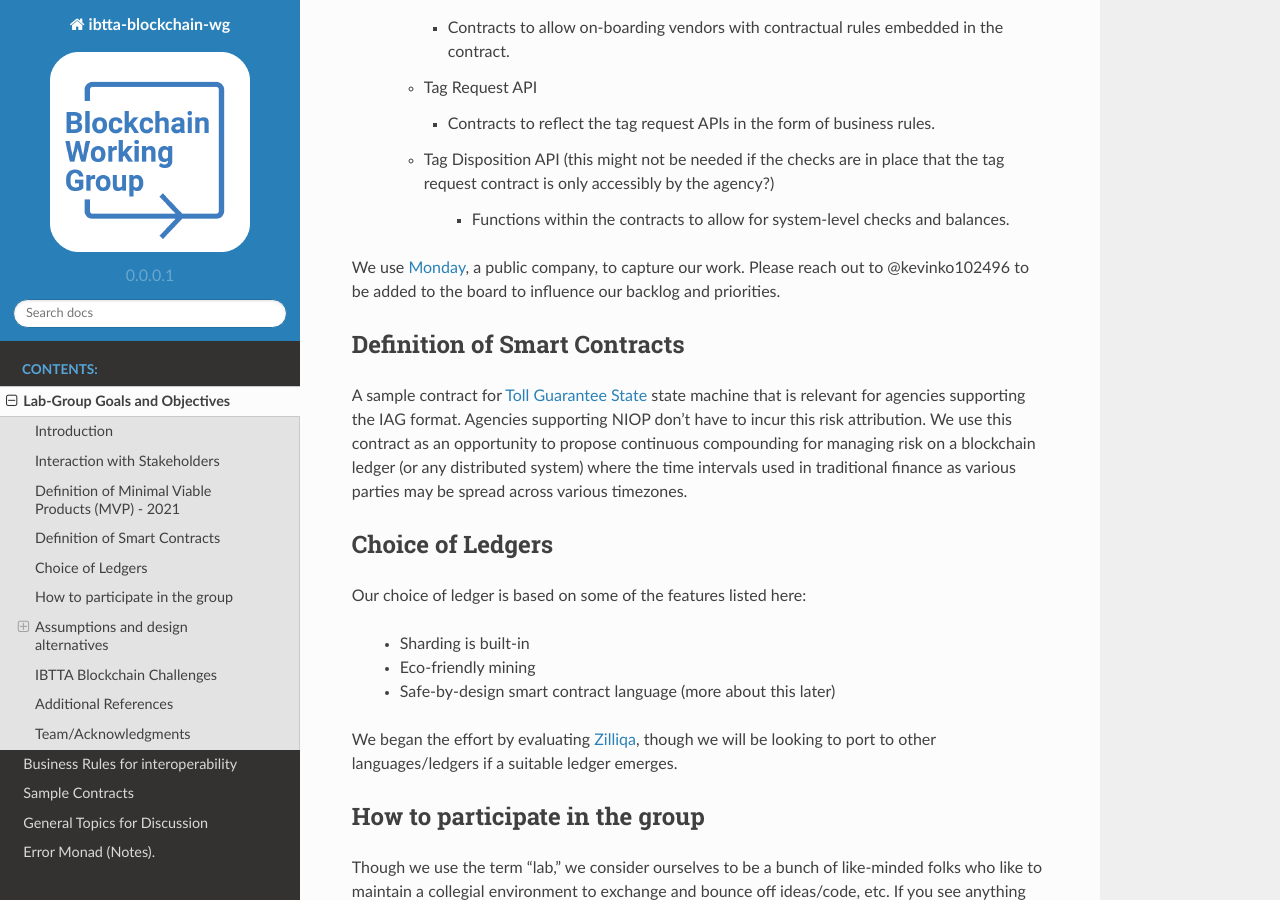
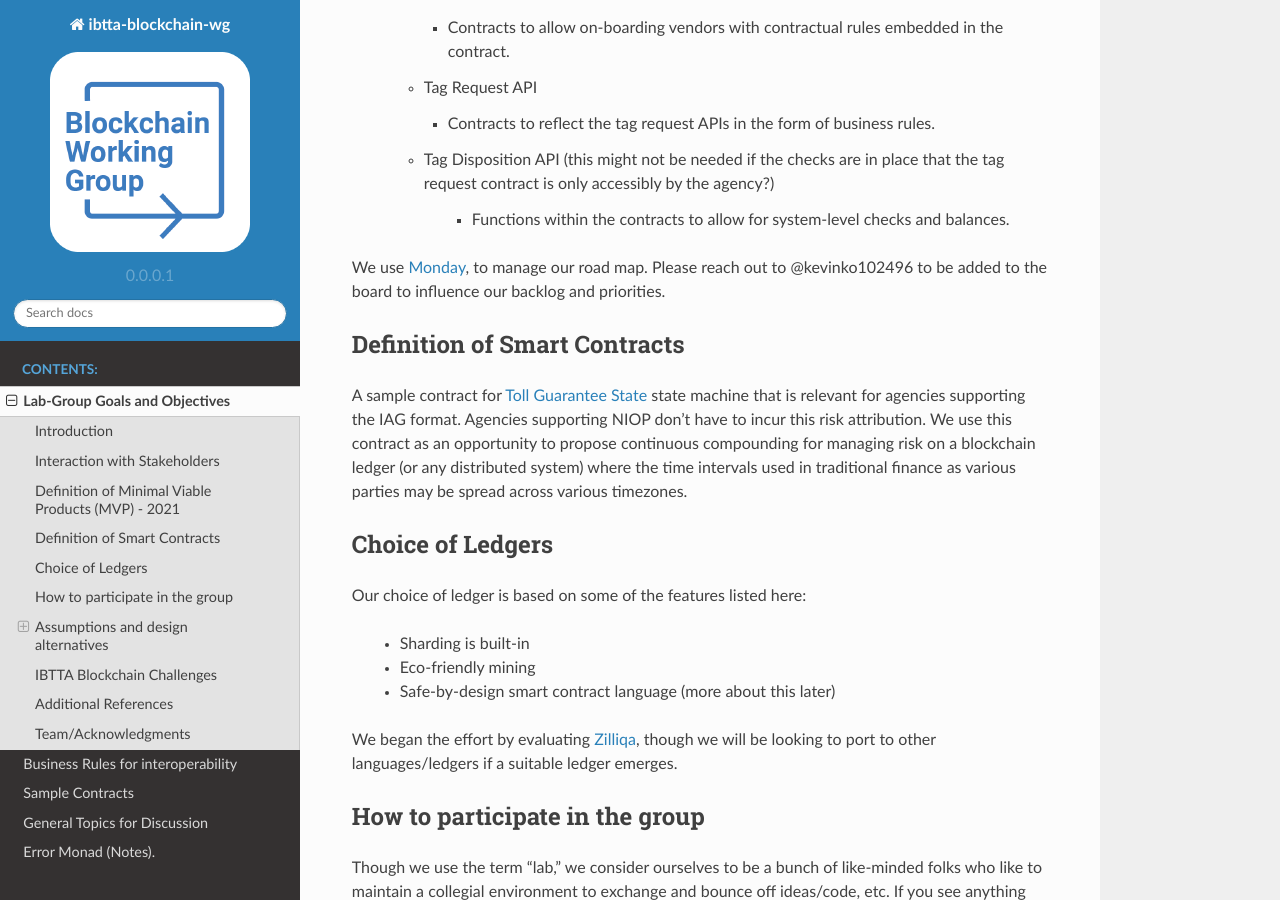
Before and after one commit to IBTTA-Blockchain-Working-Group/Lab-Group, a Sphinx documentation site: the page built from docs/README.rst, in a window 1280 px wide and 900 px high, scrolled down 816 px. Built offline with Sphinx 7.4.7 and the Read the Docs theme 2.0.0, drawn with Linux system fonts in a browser that asks for light colours; some of the changed text lies outside the part shown.

Commit message:
Some changes to the readme files, added to contributor list.

```diff
--- a/docs/README.rst
+++ b/docs/README.rst
@@ -48,8 +48,7 @@ following aspects of Tolling and Transportation:
          * Functions within the contracts to allow for system-level checks and balances.
 
 We use
-`Monday <https://milliganpartners.monday.com/boards/1200830450/>`__, a
-public company, to capture our work. Please reach out to @kevinko102496
+`Monday <https://milliganpartners.monday.com/boards/1200830450/>`__, to manage our road map. Please reach out to @kevinko102496
 to be added to the board to influence our backlog and priorities.
 
 Definition of Smart Contracts
```
Also changed, not shown: other parts of docs/README.rst (+2 -0 lines).
